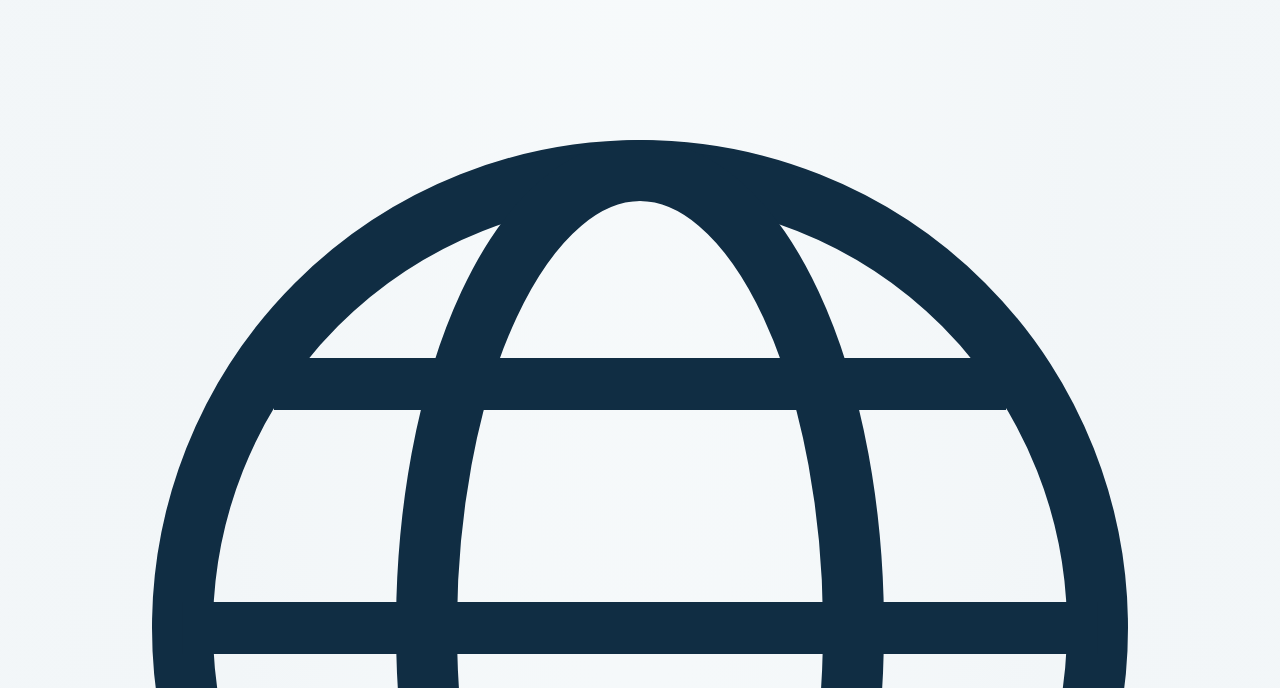
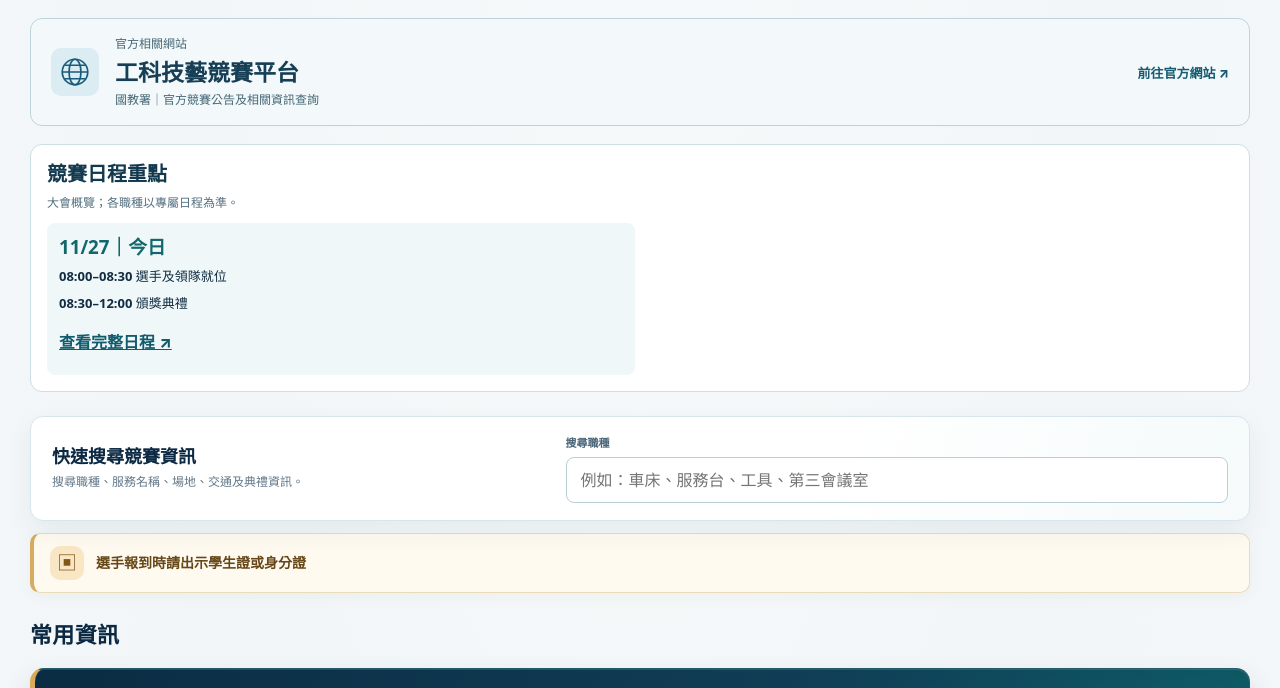
Before and after one commit to tyai610-cyber/115-NHSSIC, a plain HTML site: page index.html in a window 1280 px wide. Shown: the part 653-1341 px from the top of the page. Drawn offline with Linux system fonts and the light colour scheme.

Commit message:
V15.3 官方競賽平台安全連結與導覽整合 design-v14.css

```diff
--- a/design-v14.css
+++ b/design-v14.css
@@ -203,3 +203,8 @@
 #ceremony-program{scroll-margin-top:85px}
 @media(max-width:600px){.v152-ceremony-feature,.v152-live-section{padding:16px;margin-block:12px;scroll-margin-top:16px}.v152-actions{width:100%}.v152-actions a{flex:1 1 130px}.v152-ceremony-feature .v152-primary{flex-basis:100%}#ceremony-program{scroll-margin-top:16px}}
 @media print{.v152-player,.v152-actions{display:none}.v152-ceremony-feature{background:white;color:#18394c}.v152-ceremony-feature h2,.v152-ceremony-feature p,.v152-ceremony-feature .v152-kicker{color:#18394c}}
+
+/* V15.3 official competition platform */
+.v153-official-section{margin-block:12px 18px}.v153-official-card{display:flex;align-items:center;gap:16px;box-sizing:border-box;min-height:76px;padding:16px 20px;border:1px solid #bcd3de;border-radius:12px;background:#f3f8fa;color:#163f55;text-decoration:none;transition:background .18s,border-color .18s;overflow-wrap:anywhere}.v153-official-card:hover{background:#eaf4f7;border-color:#7cb1bf}.v153-official-card:focus-visible,.v153-official-ceremony:focus-visible{outline:3px solid #177d87;outline-offset:3px}.v153-official-icon{display:grid;place-items:center;width:48px;height:48px;flex:0 0 48px;border-radius:10px;background:#dcecf3;color:#195c7a}.v153-official-icon svg{width:34px;height:34px}.v153-official-copy{display:flex;flex:1;min-width:0;flex-direction:column;gap:3px}.v153-official-copy strong{font-size:clamp(18px,2vw,23px);line-height:1.4}.v153-official-kicker,.v153-official-copy small{font-size:12px;line-height:1.5;color:#456775}.v153-official-action{font-size:13px;color:#155b72;font-weight:800;text-align:right}.v153-official-ceremony{border-color:#a5c8d5}
+@media(max-width:600px){.v153-official-card{padding:13px;gap:10px}.v153-official-icon{width:40px;height:40px;flex-basis:40px}.v153-official-icon svg{width:28px;height:28px}.v153-official-action{font-size:11px;max-width:75px}.v153-official-copy small{font-size:11px}}
+@media(max-width:360px){.v153-official-card{flex-wrap:wrap}.v153-official-action{max-width:none;flex-basis:100%;text-align:right}}@media(prefers-reduced-motion:reduce){.v153-official-card{transition:none}}
```
